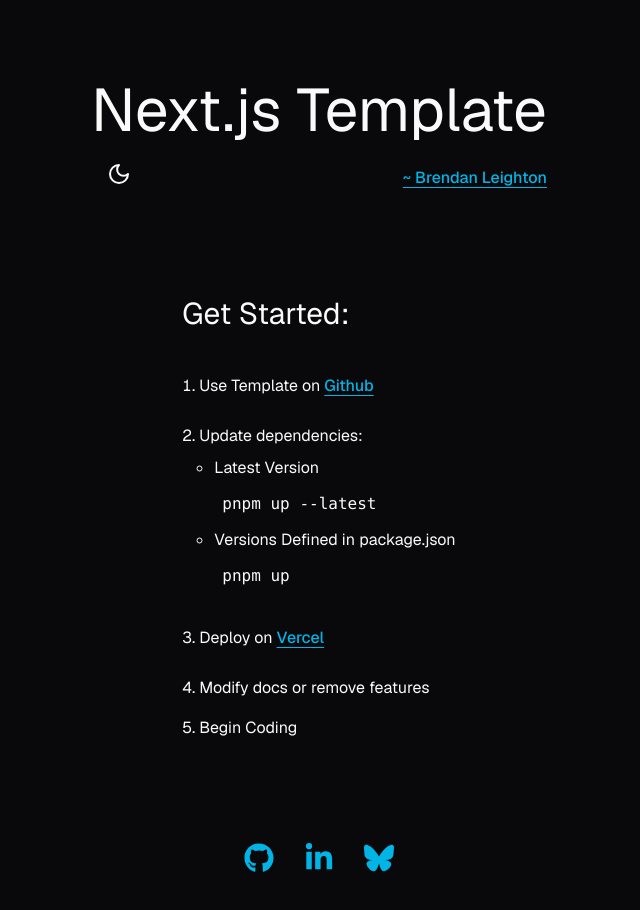
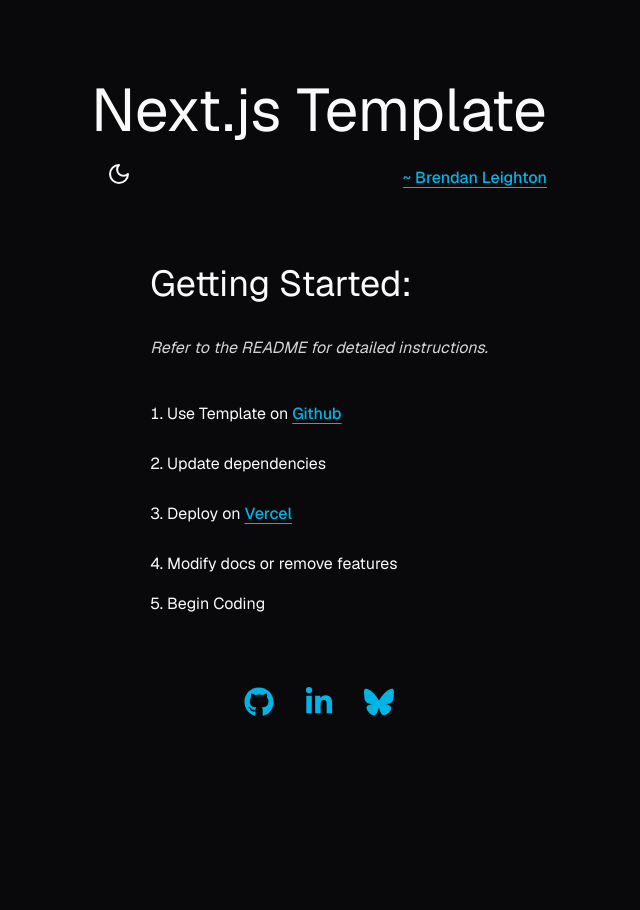
Before and after one commit to Brendan-Leighton/next_template, a Next.js app: page / in a window 1280 px wide. Shown: the top 910 px of the page, without its empty margins (321-961 px from the left). After the commit the page ends 804 px from the top, so only its background shows below. Built offline with nearby package versions, Linux system fonts and the light colour scheme.

Commit message:
docs(README): finalize Getting Starting list and reflect it in the Home component.
Remove details from Home and add message informing reader of more detailed information in the README

```diff
--- a/src/app/page.tsx
+++ b/src/app/page.tsx
@@ -1,4 +1,4 @@
-import { Code, ContactIcons, ThemeToggler } from "@/components"
+import { ContactIcons, ThemeToggler } from "@/components"
 import { Button } from "@/components/shadcn/button"
 
 /**
@@ -38,7 +38,7 @@
 	}
 
 	return (
-		<div className="flex flex-col justify-center items-center min-h-screen p-8 pb-20 gap-16 sm:p-20 font-[family-name:var(--font-geist-sans)]">
+		<div className="flex flex-col justify-center items-center min-h-screen p-8 gap-16 sm:p-20 font-[family-name:var(--font-geist-sans)]">
 			<header>
 				<h1
 					className='
@@ -64,25 +64,14 @@
 					flex flex-col gap-8 align-center
 					bg-background
 					rounded-md w-fit mx-auto
-					p-8
 				"
 			>
 
-				<h2 className="text-3xl">Get Started:</h2>
-
+				<h2 className="text-3xl sm:text-4xl">Getting Started:</h2>
+				<em className="text-zinc-300">Refer to the README for detailed instructions.</em>
 				<ol className="list-decimal list-inside flex flex-col gap-4 w-fit">
 					<li>Use Template on {GithubNextTemplateLink()}</li>
-					<li>
-						Update dependencies:
-						<ul className="list-circle pl-8 pt-2">
-							<li>
-								Latest Version <Code code="pnpm up --latest" />
-							</li>
-							<li>
-								Versions Defined in package.json <Code code="pnpm up" />
-							</li>
-						</ul>
-					</li>
+					<li>Update dependencies</li>
 					<li>Deploy on {VercelDeployLink()}</li>
 					<li>Modify docs or remove features</li>
 					<li>Begin Coding</li>
```
Also changed, not shown: 1 other file (tests, documents, lock files or other folders).
